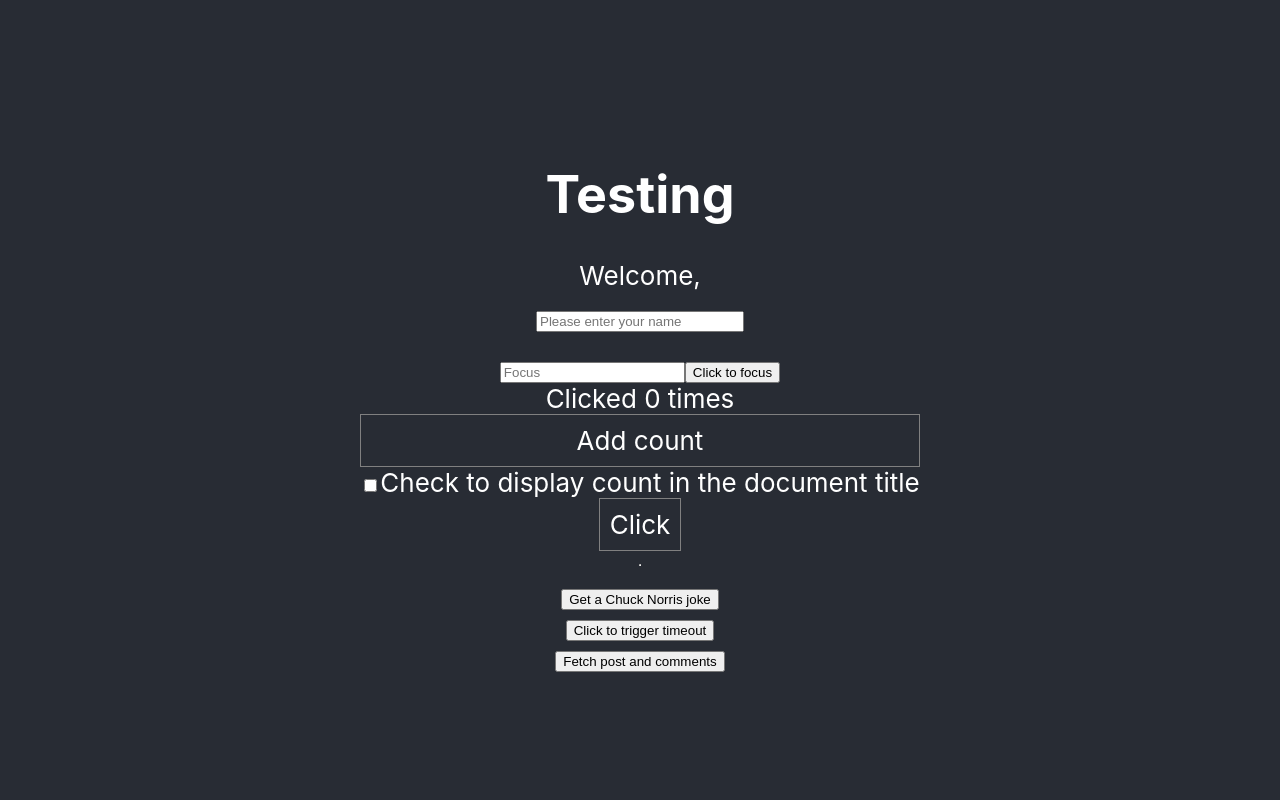
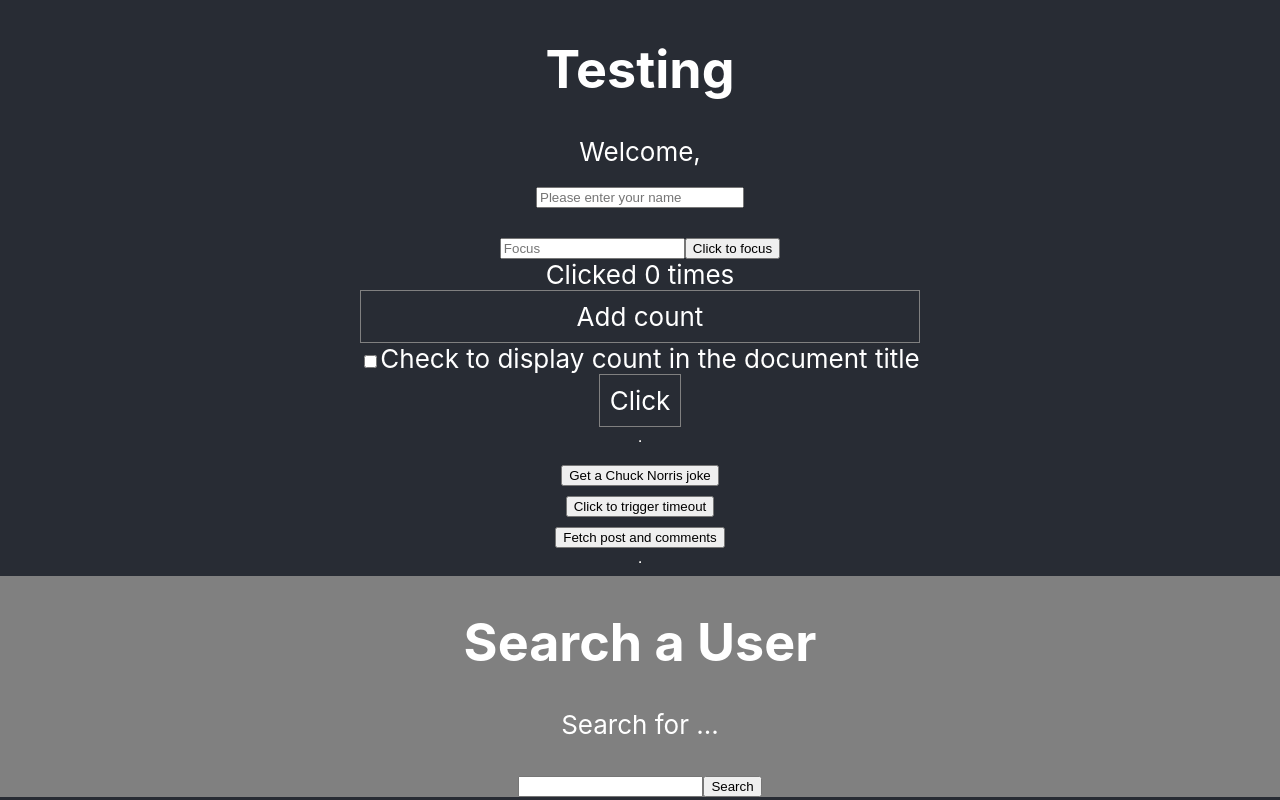
Before and after one commit to Junjpan/react-testing-library-examples, a React (Create React App) app: page / in a window 1280 px wide. Built offline with nearby package versions, Linux system fonts and the light colour scheme.

Commit message:
test search component

```diff
--- a/src/App.js
+++ b/src/App.js
@@ -6,7 +6,8 @@ import FocusInput from './components/focusInput/FocusInput';
 import Counter from './components/Effects/Counter';
 import TimeOut from './components/timeout/TimeOut';
 import Fetch from './components/fetch API/Fetch';
-import MultipleFetches from './components/multipleFetch/multipleFetches'
+import MultipleFetches from './components/multipleFetch/multipleFetches';
+import Search from './components/Async/Search';
 
 function App() {
   const sayHello=()=>{
@@ -25,6 +26,8 @@ function App() {
        <Fetch />
        <TimeOut />
        <MultipleFetches />
+       <hr/>
+       <Search />
        </header>
 
     </div>
--- /dev/null
+++ b/src/components/Async/Search.js
@@ -0,0 +1,44 @@
+import React, { useState, useRef, useEffect } from "react";
+
+const Search = () => {
+  const searchRef = useRef(null);
+  const [search, setSearch] = useState("");
+  const [user, setUser] = useState(null);
+  /**
+
+  const getUser = () => {
+    return Promise.resolve({
+      id: "1",
+      name: "Jack",
+    });
+  };
+
+  useEffect(() => {
+    const loadUser = async () => {
+      const user = await getUser();
+      setUser(user);
+    };
+    loadUser();
+  }, []);*/
+
+  return (
+    <div style={{ background: "gray", width: "100%" }}>
+      <h1>Search a User</h1>
+      <p data-testid='searchvalue'>Search for {search ? search : "..."}</p>
+
+      <input
+        ref={searchRef}
+        type='text'
+        value={search}
+        onChange={(e) => {
+          setSearch(e.target.value);
+        }}
+      />
+      <button onClick={() => searchRef.current.focus()}>Search</button>
+    </div>
+  );
+};
+
+export default Search;
+
+//<p>User: {user?user.name:''}</p>
```
Also changed, not shown: 1 other file (tests, documents, lock files or other folders).
